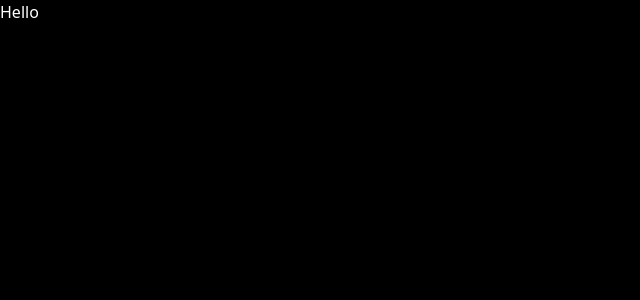
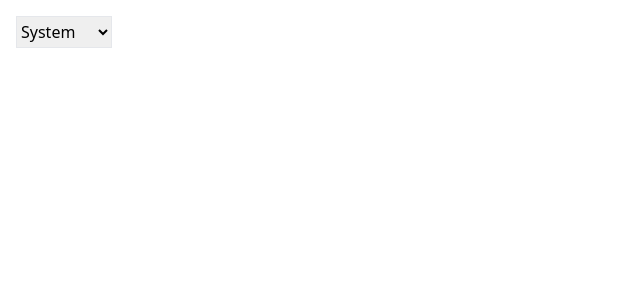
Before and after one commit to thefreemavens/thefreemavens.github.io, a Nuxt app: page / in a window 1280 px wide. Shown: the top 300 px of the page, without its empty margins (0-640 px from the left). Built offline with nearby package versions, Linux system fonts and the light colour scheme.

Commit message:
Add ColorMode

```diff
--- a/app.vue
+++ b/app.vue
@@ -1,6 +1,28 @@
+<script setup>
+const colorMode = useColorMode()
+</script>
+
 <template>
-  <div class="bg-black w-screen h-screen text-white">
-    <!-- <NuxtWelcome /> -->
-    Hello
+  <div>
+    <p class="p-4 pb-2">
+      <select
+        v-model="colorMode.preference"
+        class="border w-24 h-8 dark:bg-gray-900 dark:text-white dark:border-gray-700"
+      >
+        <option value="system">System</option>
+        <option value="light">Light</option>
+        <option value="dark">Dark</option>
+      </select>
+    </p>
+    <NuxtPage class="mx-auto p-4" />
   </div>
 </template>
+
+<style lang="postcss">
+body {
+  @apply
+    min-h-screen
+    dark:text-gray-200
+    bg-white dark:bg-gray-800;
+  }
+</style>
--- a/nuxt.config.ts
+++ b/nuxt.config.ts
@@ -2,6 +2,13 @@
 export default defineNuxtConfig({
   devtools: { enabled: false },
   modules: [
-    '@nuxtjs/tailwindcss'
-  ]
+    '@nuxtjs/tailwindcss',
+    '@nuxtjs/color-mode'
+  ],
+  tailwindcss: {
+    cssPath: '~/assets/css/tailwind.css',
+  },
+  colorMode: {
+    classSuffix: ''
+  }
 })
--- a/package.json
+++ b/package.json
@@ -10,6 +10,7 @@
   },
   "devDependencies": {
     "@nuxt/devtools": "latest",
+    "@nuxtjs/color-mode": "^3.3.0",
     "@nuxtjs/tailwindcss": "^6.8.0",
     "nuxt": "^3.7.0"
   }
--- a/tailwind.config.js
+++ /dev/null
@@ -1,8 +0,0 @@
-/** @type {import('tailwindcss').Config} */
-module.exports = {
-  content: [],
-  theme: {
-    extend: {},
-  },
-  plugins: [],
-}
--- /dev/null
+++ b/tailwind.config.ts
@@ -0,0 +1,9 @@
+import type { Config } from 'tailwindcss'
+
+// Default are on https://tailwindcss.nuxtjs.org/tailwind/config#default-configuration
+export default <Partial<Config>>{
+  darkMode: 'class',
+  theme: {},
+  plugins: [],
+  content: []
+}
```
Also changed, not shown: 1 other file (tests, documents, lock files or other folders).
